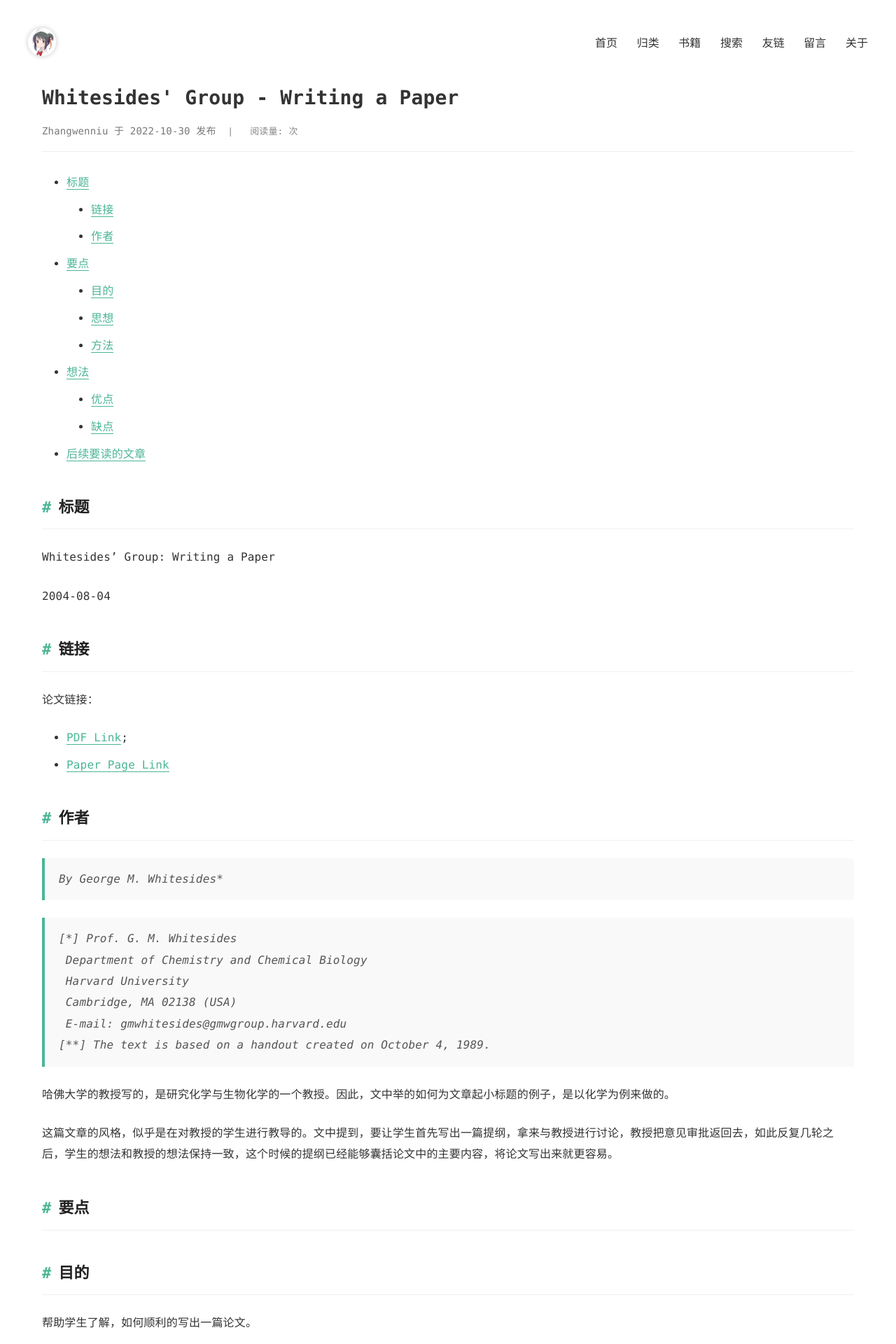
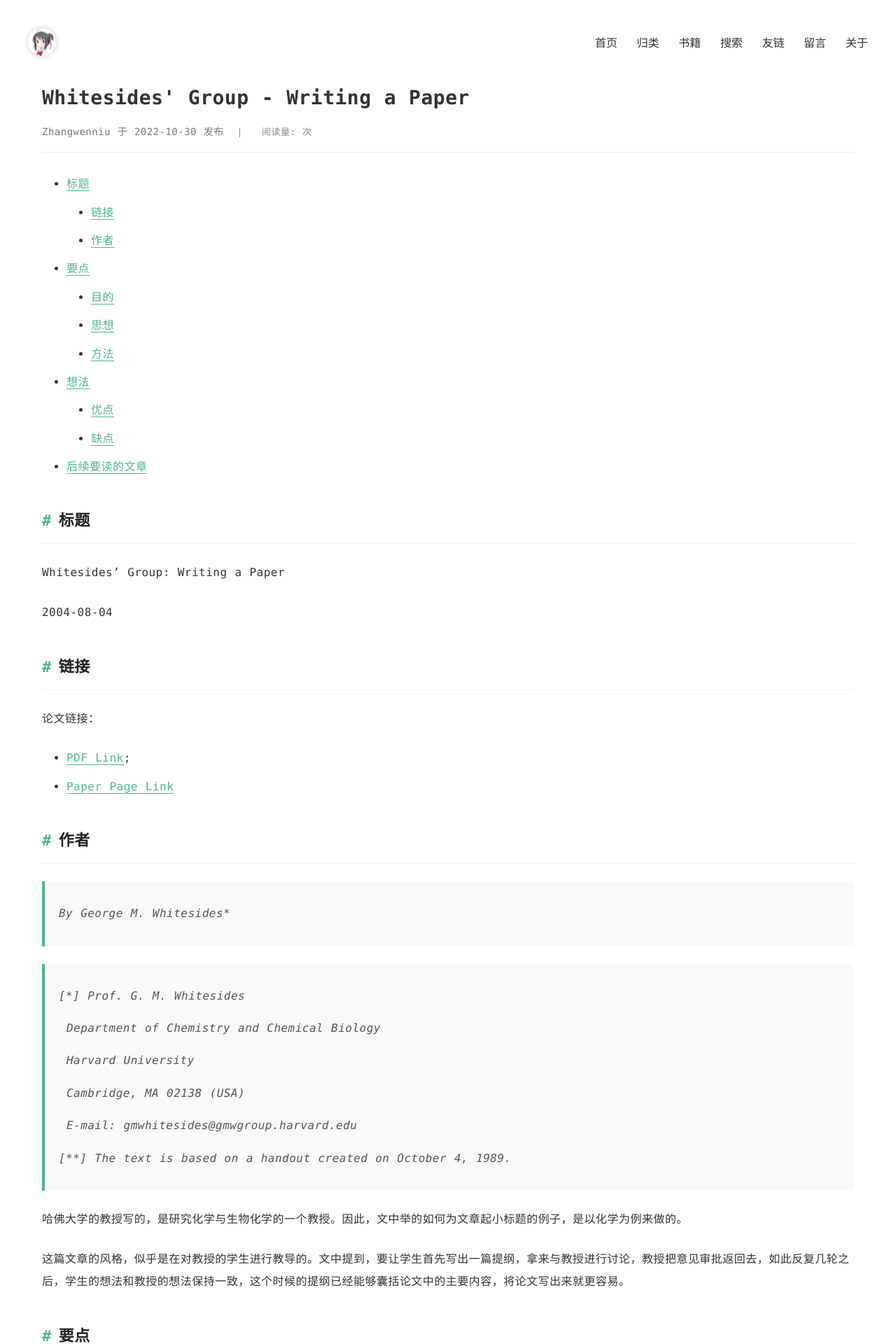
Before and after one commit to zhangwenniu/zhangwenniu.github.io, a Jekyll site: the page built from _posts/2022-10-30-Write Essay.md, in a window 1280 px wide. Shown: the top 1920 px of the page at 70% size. Built offline with Jekyll 4.4.1, drawn with Linux system fonts in a browser that asks for light colours; comment, search, counter and statistics services are not loaded.

Commit message:
Adjusted the paragraph spacing, line spacing, and character spacing

```diff
--- a/static/css/post.css
+++ b/static/css/post.css
@@ -1,12 +1,13 @@
 .page-post {
   font-size: 16px;
-  line-height: 1.9;
+  line-height: 2.0;
   word-break: break-all;
   margin-left: 280px;
   margin-right: auto;
   max-width: 920px;
   color: #333;
-  letter-spacing: 0.01em;
+  letter-spacing: 0.03em;
+  word-spacing: 0.05em;
   transition: margin-left 0.3s ease;
 }
 
@@ -72,6 +73,9 @@
   border-radius: 0 4px 4px 0;
   color: #555;
   font-style: italic;
+  letter-spacing: 0.03em;
+  word-spacing: 0.05em;
+  line-height: 1.9;
 }
 
 .page-post a {
@@ -101,12 +105,16 @@
 .page-post ul > li {
   list-style: disc;
   margin-bottom: 10px;
-  line-height: 1.8;
+  line-height: 1.9;
+  letter-spacing: 0.03em;
+  word-spacing: 0.05em;
 }
 .page-post ol > li {
   list-style: decimal;
   margin-bottom: 10px;
-  line-height: 1.8;
+  line-height: 1.9;
+  letter-spacing: 0.03em;
+  word-spacing: 0.05em;
 }
 .page-post li > *{
   margin: 10px 0;
@@ -240,7 +248,17 @@
   .page-post {
     font-size: 15px;
     padding: 0 15px;
+    letter-spacing: 0.025em;
+    word-spacing: 0.04em;
+    line-height: 1.9;
   }
+
+  /* 移动设备上的段落样式 */
+  .page-post p {
+    margin-top: 16px;
+    margin-bottom: 16px;
+  }
+
   .page-post .title {
     font-size: 24px;
     line-height: 1.3;
@@ -298,9 +316,19 @@
 }
 @media screen and (max-width: 560px) {
   .page-post {
-    font-size: 15px;
-    padding: 0 12px;
+    font-size: 14px;
+    padding: 0 10px;
+    letter-spacing: 0.02em;
+    word-spacing: 0.03em;
+    line-height: 1.8;
   }
+
+  /* 小屏幕设备上的段落样式 */
+  .page-post p {
+    margin-top: 14px;
+    margin-bottom: 14px;
+  }
+
   .page-post .title {
     font-size: 22px;
   }
@@ -786,7 +814,16 @@
 
 /* 暗色模式样式 */
 html.dark .page-post {
-  color: #c9d1d9;
+  color: #e0e0e0;
+  background-color: transparent;
+  letter-spacing: 0.03em;
+  word-spacing: 0.05em;
+}
+
+/* 确保暗黑模式下段落样式一致 */
+html.dark .page-post p {
+  margin-top: 16px;
+  margin-bottom: 16px;
 }
 
 html.dark .page-post .title {
@@ -820,6 +857,9 @@
   border-left-color: #58a6ff;
   background-color: #161b22;
   color: #8b949e;
+  letter-spacing: 0.03em;
+  word-spacing: 0.05em;
+  line-height: 1.9;
 }
 
 html.dark .page-post a {
@@ -933,3 +973,9 @@
   transform: rotate(135deg);
   margin-left: -5px;
 }
+
+/* 增加段落间距，提高阅读体验 */
+.page-post p {
+  margin-top: 16px;
+  margin-bottom: 16px;
+}
```
